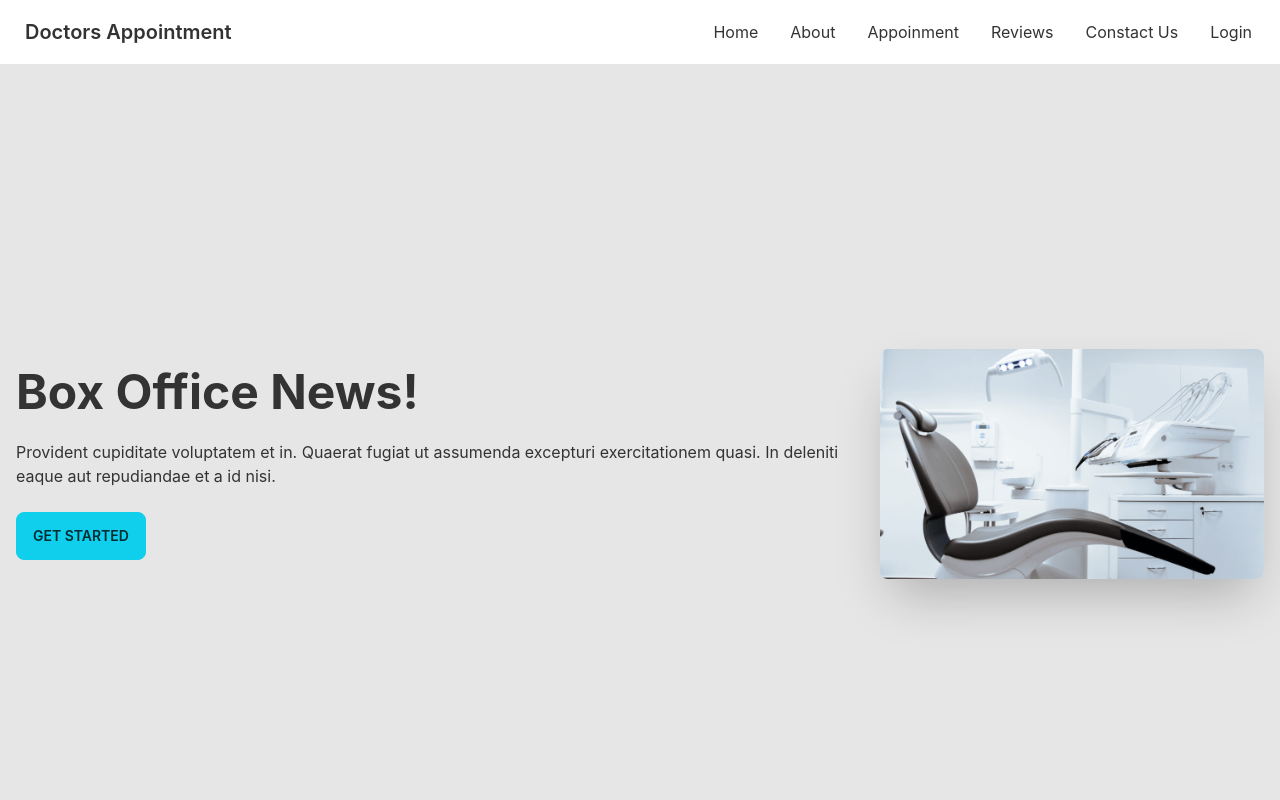
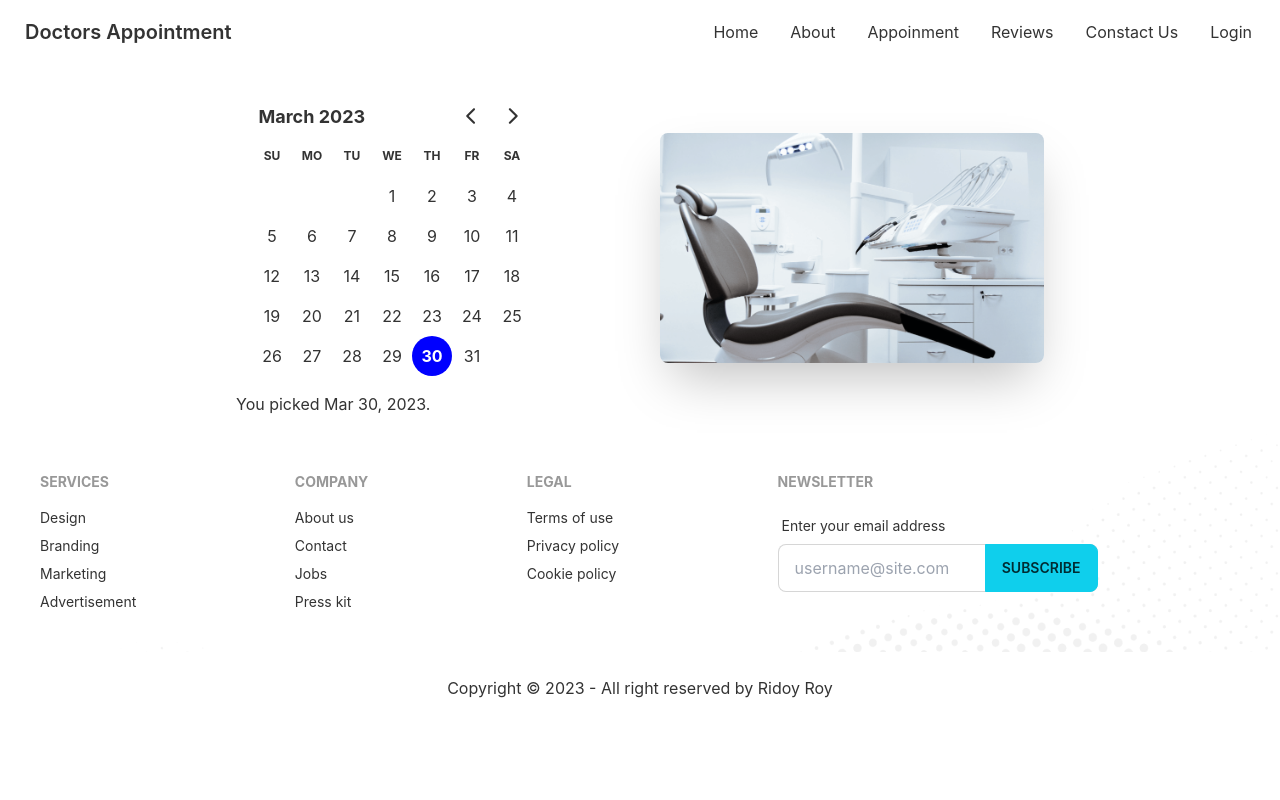
Before and after one commit to IamRidoyRoy/doctors-appointment-frontend, a React (Create React App) app: page /appointment in a window 1280 px wide. Shown: the top 800 px of the page. Built offline with nearby package versions, Linux system fonts and the light colour scheme.

Commit message:
Create Appointment Banner using React Day Picker

```diff
--- a/package.json
+++ b/package.json
@@ -7,7 +7,9 @@
     "@testing-library/react": "^13.4.0",
     "@testing-library/user-event": "^13.5.0",
     "daisyui": "^2.51.5",
+    "date-fns": "^2.29.3",
     "react": "^18.2.0",
+    "react-day-picker": "^8.6.0",
     "react-dom": "^18.2.0",
     "react-router-dom": "^6.10.0",
     "react-scripts": "5.0.1",
--- a/src/Pages/AppointmentPage/AptBanner/AptBanner.js
+++ b/src/Pages/AppointmentPage/AptBanner/AptBanner.js
@@ -1,19 +1,29 @@
-import React from 'react';
+import React, { useState } from 'react';
 import chair from '../../../assets/images/chair.png'
+import { DayPicker } from 'react-day-picker';
+import { format } from 'date-fns';
 
 const AptBanner = () => {
+    const [selected, setSelected] = useState(new Date());
+
     return (
+
         <header>
-            <div className="hero min-h-screen bg-base-200">
-                <div className="hero-content flex-col lg:flex-row-reverse">
+            <div className="hero ">
+                <div className="hero-content flex-col lg:flex-row-reverse gap-x-28">
                     <img src={chair} alt='chair' className="max-w-sm rounded-lg shadow-2xl" />
                     <div>
-                        <h1 className="text-5xl font-bold">Box Office News!</h1>
-                        <p className="py-6">Provident cupiditate voluptatem et in. Quaerat fugiat ut assumenda excepturi exercitationem quasi. In deleniti eaque aut repudiandae et a id nisi.</p>
-                        <button className="btn btn-primary">Get Started</button>
+                        <DayPicker
+                            mode="single"
+                            selected={selected}
+                            onSelect={setSelected}
+                        ></DayPicker>
+                        <p>You picked {format(selected, 'PP')}.</p>
                     </div>
                 </div>
             </div>
+
+
         </header>
     );
 };
--- a/src/index.js
+++ b/src/index.js
@@ -3,6 +3,7 @@ import ReactDOM from 'react-dom/client';
 import './index.css';
 import App from './App';
 import reportWebVitals from './reportWebVitals';
+import 'react-day-picker/dist/style.css';
 
 const root = ReactDOM.createRoot(document.getElementById('root'));
 root.render(
```
Also changed, not shown: 1 other file (tests, documents, lock files or other folders).
